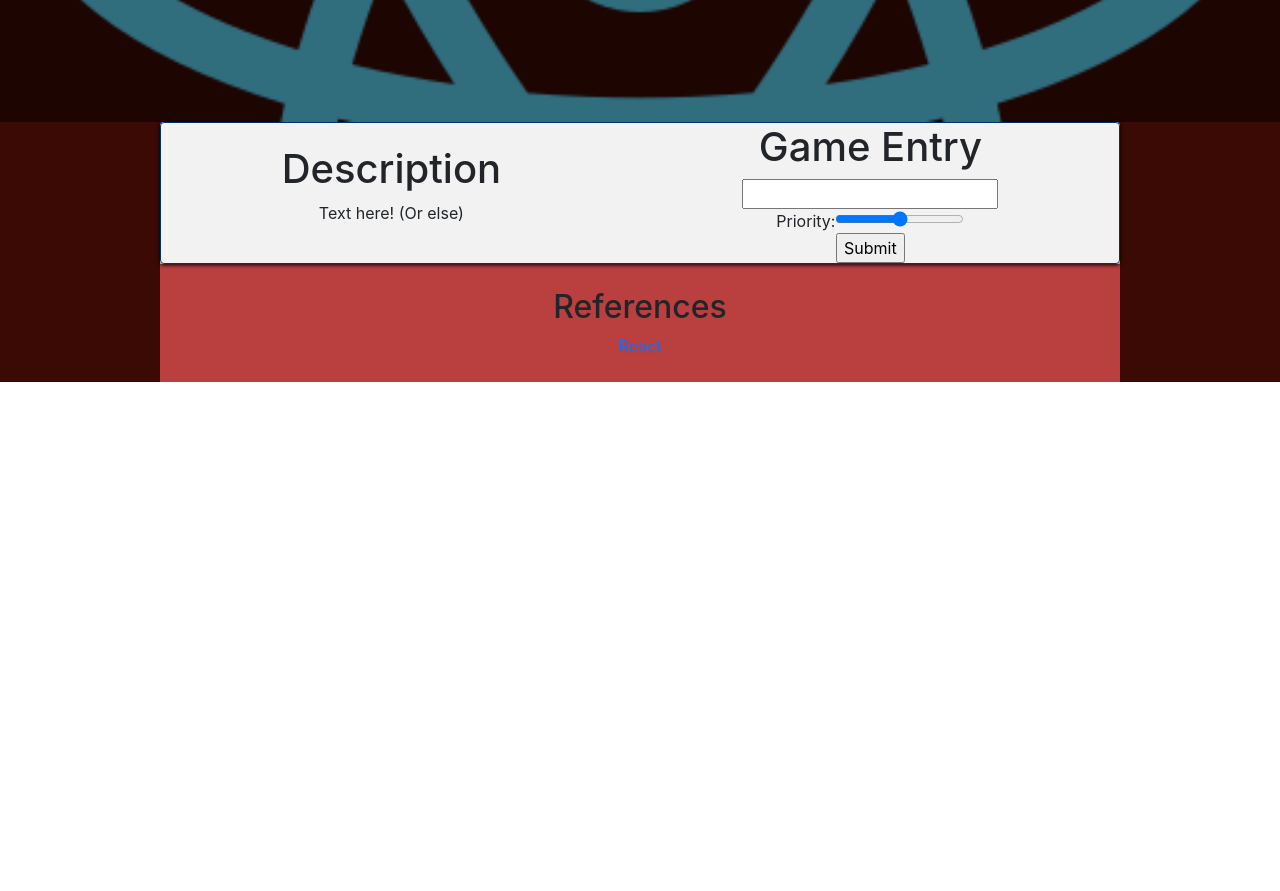
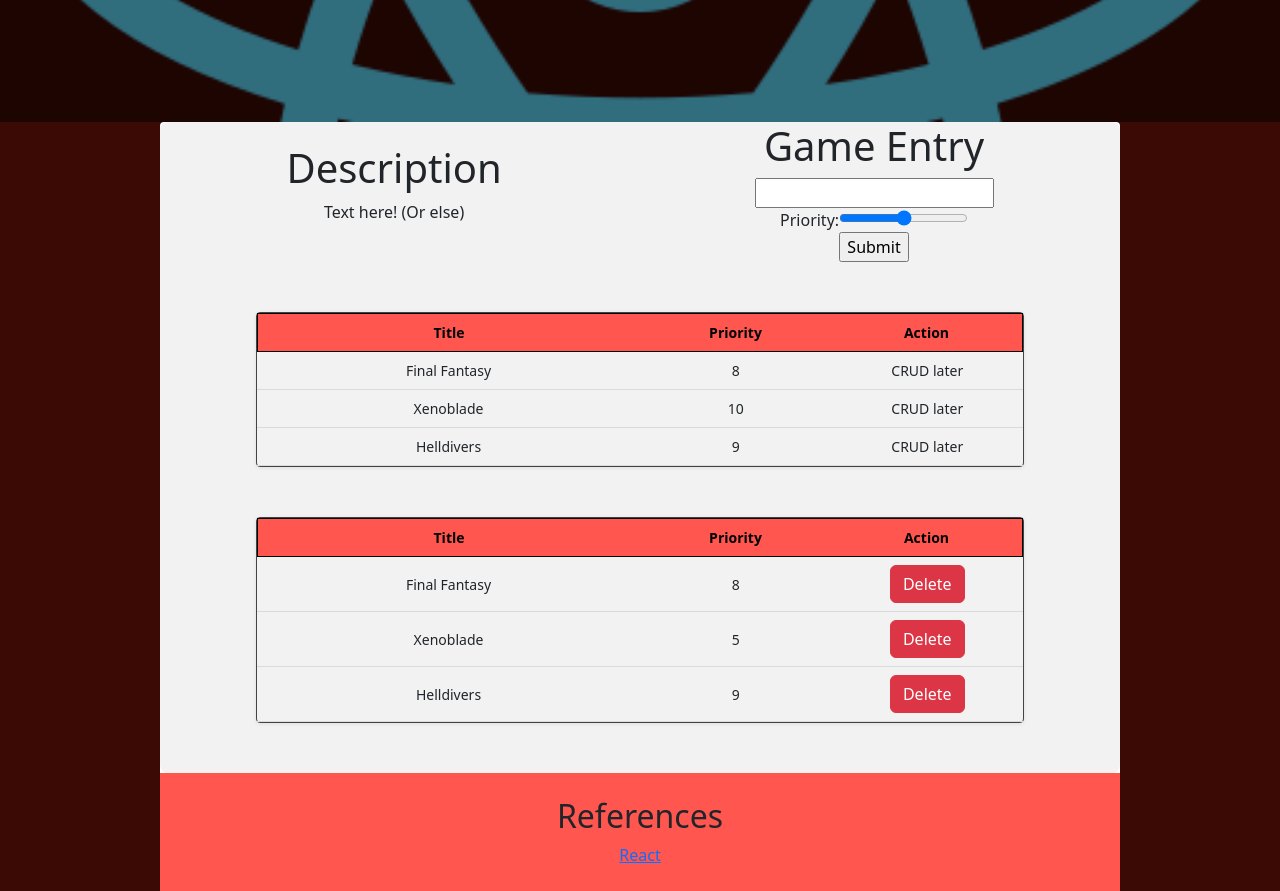
Before and after one commit to FishMoney0307/barebones, a React (Create React App) app: page / in a window 1280 px wide. Shown: the part 400-1291 px from the top of the page. Before the commit the page ends 800 px from the top, so only its background shows below. Built offline with nearby package versions, Linux system fonts and the light colour scheme; the HTML template or start-up script is replaced by a standard one.

Commit message:
Preliminary CRUD
and on the third day geeksforgeeks was sent unto man

```diff
--- /dev/null
+++ b/src/CRUD/CRUD.js
@@ -0,0 +1,55 @@
+import React from "react";
+import array from "./arr";
+import { Link, useNavigate } from "react-router-dom";
+import { Button } from "react-bootstrap";
+import '../Home/DBList.css';
+import "bootstrap/dist/css/bootstrap.min.css";
+
+function CRUD() {
+    let history = useNavigate();
+
+    function setID(id, title, priority) {
+        localStorage.setItem("id", id);
+        localStorage.setItem("title", title);
+        localStorage.setItem("priority", priority);
+    }
+
+    function deleted(id) {
+        let i = array
+            .map(function (e){
+                return e.id;
+            })
+            .indexOf(id);
+
+        array.splice(i, 1);
+
+        history("/");
+    }
+
+    return (
+        <div className="table-container">
+            <div className="table-row heading">
+                <div className="row-item">Title</div>
+                <div className="row-item">Priority</div>
+                <div className="row-item">Action</div>
+            </div>
+            <div>
+                {array.map((item) => {
+                    return (
+                        <div className="table-row">
+                            <div className="row-item">{item.title}</div>
+                            <div className="row-item">{item.priority}</div>
+                            <div className="row-item">
+                                <Button onClick={(e) => deleted(item.id)}
+                                    variant="danger">Delete</Button>
+                            </div>
+                        </div>
+
+                    )
+                })}
+            </div>
+        </div>
+    )
+}
+
+export default CRUD;
--- /dev/null
+++ b/src/CRUD/arr.js
@@ -0,0 +1,19 @@
+const array = [
+    {
+        id: "1",
+        title: "Final Fantasy",
+        priority: "8",
+    },
+    {
+        id: "2",
+        title: "Xenoblade",
+        priority: "5",
+    },
+    {
+        id: "3",
+        title: "Helldivers",
+        priority: "9",
+    },
+]
+
+export default array;
--- a/src/Footer.js
+++ b/src/Footer.js
@@ -2,7 +2,7 @@ import React from 'react'
 
 const Footer = () => {
   return (
-    <div style={{backgroundColor: "#ba4040", width: "100%"}}>
+    <div style={{backgroundColor: "#ff5650", width: "100%"}}>
         <br />
         <h2>References</h2>
         <a href='https://react.dev/'>React</a>
--- a/src/Home/Body.css
+++ b/src/Home/Body.css
@@ -28,8 +28,7 @@ body {
 
     margin: 0 auto;
     border-radius: 4px;
-    border: 1px solid #003366;
-    box-shadow: 0px 1px 4px #000000;
+
 }
 
 /*  might be obsolete. think i used it before i properly CSS'd the tables
--- a/src/Home/Body.js
+++ b/src/Home/Body.js
@@ -2,6 +2,8 @@ import React from 'react';
 import './Body.css';
 import Submit from './Submit.js';
 import Description from './Description.js';
+import DBList from './DBList.js';
+import CRUD from '../CRUD/CRUD.js';
 
 const Body = () => {
   return (
@@ -13,6 +15,14 @@ const Body = () => {
             <div><Submit /></div>
           </div>
         </div>
+        <div>
+          <div className="smallContainer" style={{marginTop: "50px", marginBottom: "50px"}}>
+            <DBList />
+          </div>
+          <div className="smallContainer" style={{marginTop: "50px", marginBottom: "50px"}}>
+            <CRUD />
+          </div>
+        </div>
       </div>
     </body>
   )
--- /dev/null
+++ b/src/Home/DBList.css
@@ -0,0 +1,36 @@
+.table-container {
+    display: flex;
+    flex-flow: column nowrap;
+    background-color: #f2f2f2;
+    width: 80%;
+    margin: 0 auto;
+    border-radius: 4px;
+    border: 1px solid #444444;
+    box-shadow: 0px 1px 4px rgba(0, 0, 0, .08);
+  }
+
+  .table-row {
+    display: grid;
+    grid-template-columns: 2fr 1fr 1fr; /* change this to 2fr 1fr 1fr later */
+    width: 100%;
+    border-bottom: 1px solid #dadada;
+  }
+
+  .row-item {
+    display: flex;
+    flex: 1;
+    font-size: 14px;
+    padding: 8px 0;
+    justify-content: center;
+    align-items: center;
+    transition: all 0.15s ease-in-out;
+  }
+
+  .heading {
+    display: grid;
+    grid-template-columns: 2fr 1fr 1fr;
+    background-color: #ff5650;
+    color: #000000;
+    font-weight: bold;
+    border: 1px solid #000000;
+  }
--- a/src/Home/DBList.js
+++ b/src/Home/DBList.js
@@ -1,8 +1,32 @@
 import React from 'react'
+import './DBList.css';
 
 const DBList = () => {
   return (
-    <div>DBList</div>
+    <>
+      <div className="table-container">
+        <div className="table-row heading">
+            <div className="row-item">Title</div>
+            <div className="row-item">Priority</div>
+            <div className="row-item">Action</div>
+        </div>
+        <div className="table-row">
+            <div className="row-item">Final Fantasy</div>
+            <div className="row-item">8</div>
+            <div className="row-item">CRUD later</div>
+        </div>
+        <div className="table-row">
+            <div className="row-item">Xenoblade</div>
+            <div className="row-item">10</div>
+            <div className="row-item">CRUD later</div>
+        </div>
+        <div className="table-row">
+            <div className="row-item">Helldivers</div>
+            <div className="row-item">9</div>
+            <div className="row-item">CRUD later</div>
+        </div>
+    </div>
+    </>
   )
 }
 
```
Lines whose indentation alone changed are shown as unchanged.
